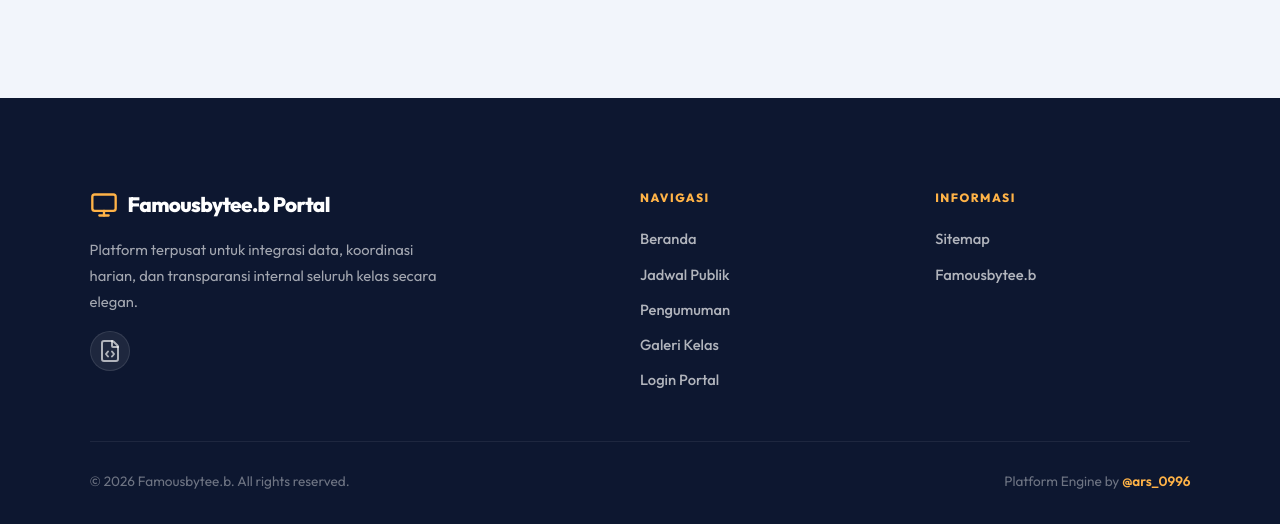
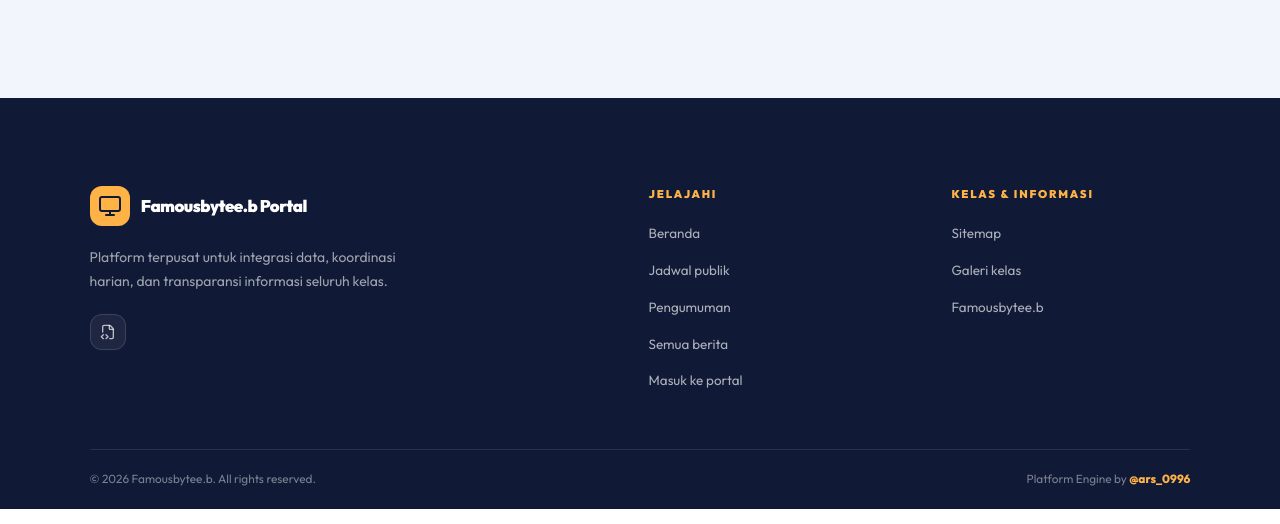
Before and after one commit to aris0996/famousbytee, a Flask app: page / in a window 1280 px wide. Shown: the part 3060-3584 px from the top of the page. Run offline with Flask 3, Linux system fonts and the light colour scheme; data comes from the database, SQL or seed files in the repository; data that the repository does not hold is empty; parts of the project's set-up code (start-up, migrations or seed data) failed here and were passed over; some libraries are stand-ins or nearby versions.

Commit message:
Polish public homepage footer

```diff
--- a/templates/index.html
+++ b/templates/index.html
@@ -48,6 +48,7 @@
         /* Dark mode palette support can be added dynamically, but for now we keep a clean modern light theme */
 
         * { margin:0; padding:0; box-sizing:border-box; }
+        [hidden] { display:none !important; }
         body { font-family: 'Outfit', sans-serif; background: var(--bg); color: var(--text-main); line-height: 1.6; overflow-x: hidden; scroll-behavior: smooth; }
 
         /* Navbar */
@@ -198,43 +199,26 @@
         .news-cta { padding: .8rem 1rem; color: #fff; background: var(--secondary); border-radius: 999px; box-shadow: 0 10px 20px rgba(16,25,54,.14); }
         .news-cta:hover { color: #fff; background: var(--primary); gap: 9px; }
 
-        footer { padding: clamp(4rem, 7vw, 6rem) 5% 2rem; background: #0d1730; color: white; }
-        .footer-inner {
-            display: grid;
-            grid-template-columns: 1fr;
-            gap: 2.5rem;
-            max-width: 1200px;
-            margin: 0 auto;
-        }
-        @media (min-width: 768px) {
-            .footer-inner { grid-template-columns: 2fr 1fr 1fr; }
-        }
-        .footer-brand p { color: rgba(255,255,255,0.62); font-size: 0.92rem; line-height: 1.75; margin-top: 1rem; max-width: 360px; }
-        .footer-brand-mark { display: flex; align-items: center; gap: 10px; font-weight: 800; font-size: 1.3rem; letter-spacing: -.03em; }
-        .footer-brand-mark img { height: 36px; width: 36px; object-fit: contain; filter: brightness(0) invert(1); }
-        .footer-brand-mark svg { width: 28px; height: 28px; color: var(--accent); }
-        .footer-col h4 { font-size: 0.75rem; font-weight: 800; text-transform: uppercase; letter-spacing: 1.5px; color: var(--accent); margin-bottom: 1.2rem; }
-        .footer-col ul { list-style: none; display: flex; flex-direction: column; gap: 0.6rem; }
-        .footer-col ul li a { color: rgba(255,255,255,0.68); text-decoration: none; font-size: 0.92rem; font-weight: 500; transition: color 0.25s, padding-left .25s; }
-        .footer-col ul li a:hover { color: var(--accent); padding-left: 4px; }
-        .footer-socials { display: flex; gap: 0.8rem; margin-top: 1rem; }
-        .footer-social-btn {
-            width: 40px; height: 40px; border-radius: 999px;
-            background: rgba(255,255,255,0.07); border: 1px solid rgba(255,255,255,0.1);
-            display: flex; align-items: center; justify-content: center;
-            color: rgba(255,255,255,0.65); text-decoration: none;
-            transition: background 0.25s, color 0.25s, transform 0.2s;
-        }
-        .footer-social-btn:hover { background: var(--primary); color: white; transform: translateY(-2px); }
-        .footer-social-btn i { width: 18px; height: 18px; }
-        .footer-bottom {
-            border-top: 1px solid rgba(255,255,255,0.07);
-            margin-top: 3rem; padding-top: 1.8rem;
-            display: flex; flex-wrap: wrap; justify-content: space-between; align-items: center; gap: 1rem;
-            font-size: 0.85rem; color: rgba(255,255,255,0.4);
-        }
-        .footer-bottom a { color: var(--accent); text-decoration: none; font-weight: 600; }
-        .footer-bottom a:hover { text-decoration: underline; }
+        footer { padding: clamp(4rem, 7vw, 5.5rem) 5% 0; background: var(--secondary); color: #fff; }
+        .footer-inner { max-width: 1200px; margin: 0 auto; }
+        .footer-grid { display: grid; grid-template-columns: minmax(0, 1.45fr) repeat(2, minmax(150px, .7fr)); gap: clamp(2rem, 5vw, 5rem); padding-bottom: 3.5rem; }
+        .footer-brand { display: inline-flex; align-items: center; gap: .7rem; color: #fff; font-size: 1.05rem; font-weight: 900; letter-spacing: -.03em; text-decoration: none; }
+        .footer-brand-mark { display: inline-flex; align-items: center; justify-content: center; }
+        .footer-brand-mark img, .footer-mark-fallback { width: 40px; height: 40px; padding: 5px; border-radius: 12px; background: #fff; object-fit: contain; }
+        .footer-mark-fallback { display: inline-grid; place-items: center; padding: 0; color: var(--secondary); background: var(--accent); }
+        .footer-mark-fallback svg { width: 24px; height: 24px; }
+        .footer-brand-copy { max-width: 345px; margin: 1.15rem 0 0; color: rgba(255,255,255,.6); font-size: .87rem; line-height: 1.75; }
+        .footer-kicker { display: block; color: var(--accent); font-size: .7rem; font-weight: 900; letter-spacing: .16em; text-transform: uppercase; }
+        .footer-links { display: grid; gap: .7rem; margin: 1rem 0 0; padding: 0; list-style: none; }
+        .footer-links a { color: rgba(255,255,255,.66); font-size: .84rem; text-decoration: none; transition: color .2s ease, transform .2s ease; }
+        .footer-links a:hover { color: #fff; transform: translateX(3px); }
+        .footer-socials { display: flex; gap: .55rem; margin-top: 1.25rem; }
+        .footer-social-btn { display: inline-grid; width: 36px; height: 36px; place-items: center; border: 1px solid rgba(255,255,255,.13); border-radius: 12px; color: rgba(255,255,255,.7); background: rgba(255,255,255,.06); text-decoration: none; transition: .2s ease; }
+        .footer-social-btn:hover { color: var(--secondary); border-color: var(--accent); background: var(--accent); transform: translateY(-2px); }
+        .footer-social-btn svg { width: 16px; height: 16px; }
+        .footer-bottom { display: flex; align-items: center; justify-content: space-between; gap: 1rem; padding: 1.25rem 0; border-top: 1px solid rgba(255,255,255,.1); color: rgba(255,255,255,.45); font-size: .74rem; }
+        .footer-bottom p { margin: 0; }
+        .footer-bottom a { color: var(--accent); font-weight: 800; text-decoration: none; }
 
 
         @media (min-width: 992px) {
@@ -272,7 +256,8 @@
             .gallery-item .overlay { opacity: 1; padding: .85rem; }
             .gallery-item .overlay p { transform: none; font-size: .75rem; }
             .news-media { height: 180px; }
-            footer { padding: 4rem 1.25rem 1.5rem; }
+            footer { padding: 3.5rem 1.25rem 0; }
+            .footer-grid { grid-template-columns: 1fr; gap: 2.25rem; padding-bottom: 2.5rem; }
             .footer-bottom { align-items: flex-start; flex-direction: column; }
         }
     </style>
@@ -495,66 +480,55 @@
 
     <footer id="footer">
         <div class="footer-inner">
-            <!-- Brand Column -->
-            <div class="footer-brand footer-col">
-                <div class="footer-brand-mark">
+            <div class="footer-grid">
+                <div>
+                    <a href="{{ url_for('index') }}" class="footer-brand">
+                        <span class="footer-brand-mark">
                             {% if site_settings.logo_display_path %}
-                        <img src="{{ site_settings.logo_display_path }}" alt="Logo {{ site_settings.get('web_title', 'Portal Manajemen') }}">
+                            <img src="{{ site_settings.logo_display_path }}" alt="Logo {{ site_settings.get('web_title', 'Portal Manajemen') }}" onerror="this.hidden=true; this.nextElementSibling.hidden=false;">
+                            <span class="footer-mark-fallback" hidden><i data-lucide="{{ site_settings.web_logo or 'monitor' }}"></i></span>
                             {% else %}
-                        <i data-lucide="{{ site_settings.web_logo or 'monitor' }}"></i>
+                            <span class="footer-mark-fallback"><i data-lucide="{{ site_settings.web_logo or 'monitor' }}"></i></span>
                             {% endif %}
-                    {{ site_settings.get('web_title', 'Portal Manajemen') }}
-                </div>
-                <p>Platform terpusat untuk integrasi data, koordinasi harian, dan transparansi internal seluruh kelas secara elegan.</p>
+                        </span>
+                        <span>{{ site_settings.get('web_title', 'Portal Manajemen') }}</span>
+                    </a>
+                    <p class="footer-brand-copy">Platform terpusat untuk integrasi data, koordinasi harian, dan transparansi informasi seluruh kelas.</p>
                     <div class="footer-socials">
                         {% set social_ig = site_settings.get('social_ig') %}
                         {% set social_wa = site_settings.get('social_wa') %}
-                    {% if social_ig and social_ig != '#' %}
-                    <a href="{{ site_settings.get('social_ig') }}" target="_blank" rel="noopener noreferrer" class="footer-social-btn" title="Instagram">
-                        <i data-lucide="instagram"></i>
-                    </a>
-                    {% endif %}
-                    {% if social_wa and social_wa != '#' %}
-                    <a href="{{ site_settings.get('social_wa') }}" target="_blank" rel="noopener noreferrer" class="footer-social-btn" title="Grup Si Dobe">
-                        <i data-lucide="message-circle"></i>
-                    </a>
-                    {% endif %}
-                    <a href="/sitemap.xml" target="_blank" rel="noopener noreferrer" class="footer-social-btn" title="Sitemap XML">
-                        <i data-lucide="file-code"></i>
-                    </a>
+                        {% if social_ig and social_ig != '#' %}<a href="{{ social_ig }}" target="_blank" rel="noopener noreferrer" class="footer-social-btn" title="Instagram"><i data-lucide="instagram"></i></a>{% endif %}
+                        {% if social_wa and social_wa != '#' %}<a href="{{ social_wa }}" target="_blank" rel="noopener noreferrer" class="footer-social-btn" title="Si Dobe"><i data-lucide="message-circle"></i></a>{% endif %}
+                        <a href="/sitemap.xml" target="_blank" rel="noopener noreferrer" class="footer-social-btn" title="Sitemap"><i data-lucide="file-code-2"></i></a>
                     </div>
                 </div>
-
-            <!-- Quick Links Column -->
-            <div class="footer-col">
-                <h4>Navigasi</h4>
-                <ul>
+                <div>
+                    <span class="footer-kicker">Jelajahi</span>
+                    <ul class="footer-links">
                         <li><a href="#">Beranda</a></li>
-                    <li><a href="#jadwal">Jadwal Publik</a></li>
+                        <li><a href="#jadwal">Jadwal publik</a></li>
                         <li><a href="#pengumuman">Pengumuman</a></li>
-                    {% if classrooms %}
-                    <li><a href="{{ url_for('public_gallery', class_name=classrooms[0].name) }}">Galeri Kelas</a></li>
-                    {% endif %}
-                    <li><a href="{{ url_for('login') }}">Login Portal</a></li>
+                        <li><a href="{{ url_for('news_public') }}">Semua berita</a></li>
+                        <li><a href="{{ url_for('login') }}">Masuk ke portal</a></li>
                     </ul>
                 </div>
-
-            <!-- Contact / Info Column -->
-            <div class="footer-col">
-                <h4>Informasi</h4>
-                <ul>
-                    <li><a href="/sitemap.xml" target="_blank">Sitemap</a></li>
+                <div>
+                    <span class="footer-kicker">Kelas & informasi</span>
+                    <ul class="footer-links">
+                        <li><a href="/sitemap.xml" target="_blank" rel="noopener noreferrer">Sitemap</a></li>
+                        {% if classrooms %}
+                        <li><a href="{{ url_for('public_gallery', class_name=classrooms[0].name) }}">Galeri kelas</a></li>
+                        {% endif %}
                         {% for class_obj in classrooms %}
                         <li><a href="{{ url_for('public_view', class_name=class_obj.name) }}">{{ class_obj.name }}</a></li>
                         {% endfor %}
                     </ul>
                 </div>
             </div>
-
-        <!-- Bottom Bar -->
             <div class="footer-bottom">
                 <p>&copy; {{ datetime.now().year }} {{ site_settings.get('web_title', 'Portal').split(' ')[0] }}. All rights reserved.</p>
-            <p>Platform Engine by <a href="https://instagram.com/ars_0996" target="_blank">@ars_0996</a></p>
+                <p>Platform Engine by <a href="https://instagram.com/ars_0996" target="_blank" rel="noopener noreferrer">@ars_0996</a></p>
+            </div>
         </div>
     </footer>
 
```
Lines whose indentation alone changed are shown as unchanged.
